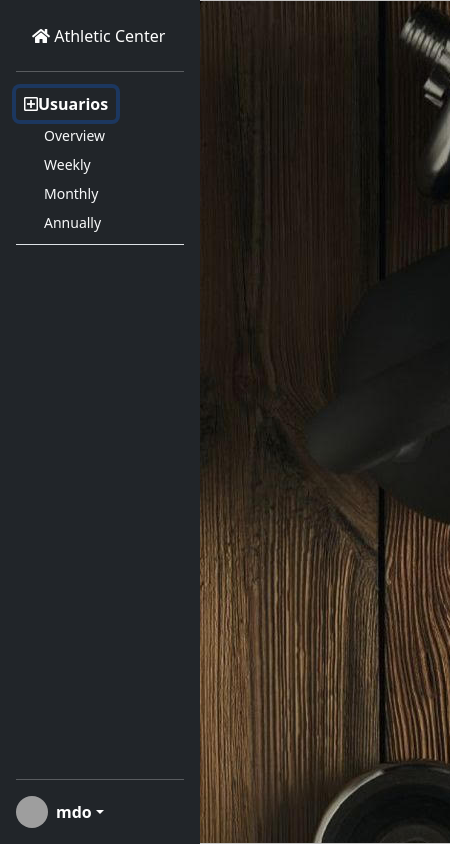
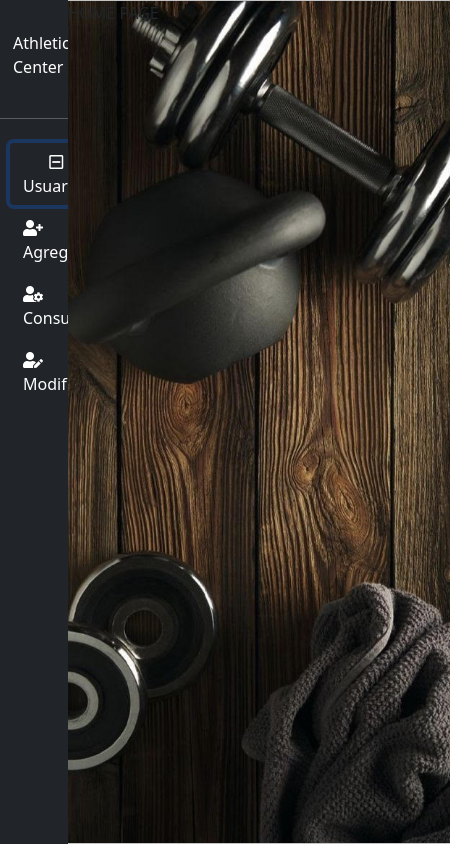
Before and after one commit to SaboHiriart/athadmin, an Electron app: page view-main/index.html in a window 450 px wide. Both pictures are taken after a click on the button "Usuarios". Drawn offline with nearby package versions, Linux system fonts and the light colour scheme; grey boxes are pictures that could not be loaded.

Commit message:
Full change in design

```diff
--- a/main.js
+++ b/main.js
@@ -18,7 +18,7 @@ function createLoginWindow() {
     });
     loginWindow.setResizable(false);
     loginWindow.setTitle('Athadmin');
-    //loginWindow.removeMenu();
+    loginWindow.removeMenu();
     loginWindow.loadFile(path.join(__dirname, 'view-login/index.html'));
 }
 
--- a/view-main/index.html
+++ b/view-main/index.html
@@ -4,7 +4,7 @@
 <head>
   <meta charset="utf-8" />
   <meta name="viewport" content="width=device-width, initial-scale=1" />
-  <!-- Bootstrap core CSS -->
+  <!-- Bootstrap, Fontawesome and Native CSS -->
   <link href="../node_modules/bootstrap/dist/css/bootstrap.min.css" rel="stylesheet" />
   <link rel="stylesheet" href="../node_modules/@fortawesome/fontawesome-free/css/all.min.css" />
   <link href="styles.css" rel="stylesheet" />
@@ -14,63 +14,33 @@
 
 <body>
   <main>
-    <div class="d-flex flex-column flex-shrink-0 p-3 text-white bg-dark" style="width: 200px">
-      <ul class="nav nav-tabs nav-pills flex-column mb-auto" id="tabs-Menu" role="tab-list">
-        <!-- Boton de Athletic Center -->
-        <li class="nav-item" role="presentation">
-          <a class="nav-link text-white" id="home-tab" data-bs-toggle="tab" data-bs-target="#home" role="tab"
-            aria-controls="home" aria-selected="true" aria-current="page">
-            <span><i class="fas fa-home"></i></span>
-            Athletic Center
-          </a>
-        </li>
-        <hr/>
-
-        <!-- Dropdown Menu para usuarios-->
-        <li class="mb-1">
-          <button class="btn btn-toggle align-items-center rounded collapsed text-white" data-bs-toggle="collapse" data-bs-target="#dashboard-collapse" aria-expanded="false">
-            <i class="far fa-plus-square mr-1"></i>Usuarios
+    <div class="sidebar-menu bg-dark">
+      <button class="btn mt-4 mb-3 bg-dark text-white" onclick="openTab(event, 'homePage')">
+        Athletic Center
+      </button>
+      <hr>
+      <ul class="mt-2">
+        <li>
+          <button id="btnSubmenuUsers" class="btn bg-dark text-white mb-1 tablink active" type="button" data-bs-toggle="collapse"
+            data-bs-target="#submenuUsers" aria-controls="submenuUsers" aria-expanded="false">
+            <span class="mr-2"><i id="icoSubmenuUsers" class="far fa-plus-square"></i></span>Usuarios
           </button>
-          <div class="collapse" id="dashboard-collapse">
-            <ul class="btn-toggle-nav list-unstyled fw-normal pb-1 small">
-              <li><a href="#" class="link-light rounded">Overview</a></li>
-              <li><a href="#" class="link-light rounded">Weekly</a></li>
-              <li><a href="#" class="link-light rounded">Monthly</a></li>
-              <li><a href="#" class="link-light rounded">Annually</a></li>
-            </ul>
+          <div class="collapse submenu" id="submenuUsers">
+            <button class="btn bg-dark text-white mb-1 tablink" onclick="openTab(event, 'addUser')"><i class="fas fa-user-plus"></i> Agregar</button>
+            <button class="btn bg-dark text-white mb-1 tablink" onclick="openTab(event, 'searchUser')"><i class="fas fa-user-cog"></i> Consultar</button>
+            <button class="btn bg-dark text-white mb-1 tablink" onclick="openTab(event, 'modifyUser')"><i class="fas fa-user-edit"></i> Modificar</button>
           </div>
         </li>
-        </li>
       </ul>
-
-      <hr/>
-      <div class="dropdown">
-        <a href="#" class="
-              d-flex
-              align-items-center
-              text-white text-decoration-none
-              dropdown-toggle
-            " id="dropdownUser1" data-bs-toggle="dropdown" aria-expanded="false">
-          <img src="https://github.com/mdo.png" alt="" width="32" height="32" class="rounded-circle me-2" />
-          <strong>mdo</strong>
-        </a>
-        <ul class="dropdown-menu dropdown-menu-dark text-small shadow" aria-labelledby="dropdownUser1">
-          <li><a class="dropdown-item" id="btnLogOut">Sign out</a></li>
-        </ul>
-      </div>
     </div>
-
-    <div class="b-example-divider tab-content" id="tab-content">
-      <div class="tab-pane fade show active" id="home" role="tabpanel" aria-labelledby="home-tab"></div>
-      <div class="tab-pane fade d-flex flex-column justify-content-center" id="users" role="tabpanel"
-        aria-labelledby="users-tab">
-        <h2 class="h1">USUARIOS</h2>
-        <div>
-          <h1>hola</h1>
-        </div>
-      </div>
+    <div class="panel-content">
+      <div class="tabcontent" id="homePage">HOME PAGE</div>
+      <div class="tabcontent" id="addUser">USER</div>
+      <div class="tabcontent" id="searchUser">SEARCH</div>
+      <div class="tabcontent" id="modifyUser">MODIFICAR</div>
     </div>
   </main>
+  <!-- Boostrap JS Bundle, Renderer JS And Sidebar JS -->
   <script src="../node_modules/bootstrap/dist/js/bootstrap.bundle.min.js"></script>
   <script src="./sidebar.js"></script>
   <script src="./renderer.js"></script>
--- a/view-main/renderer.js
+++ b/view-main/renderer.js
@@ -1,8 +1,19 @@
 const { ipcRenderer } = require("electron");
 
-const btnUsuarios = document.getElementById("btnUsuarios");
-const btnLogout = document.getElementById("btnLogOut");
+const btnSubmenuUsers = document.getElementById("btnSubmenuUsers");
+const icoSubmenuUsers = document.getElementById("icoSubmenuUsers");
 
-btnLogout.onclick = function () {
-  ipcRenderer.invoke("logOut");
+var userExpand = false;
+
+btnSubmenuUsers.onclick = function () {
+  if (userExpand === false) {
+    icoSubmenuUsers.classList.remove("fa-plus-square");
+    icoSubmenuUsers.classList.add("fa-minus-square");
+    userExpand = true;
+  } else {
+    icoSubmenuUsers.classList.remove("fa-minus-square");
+    icoSubmenuUsers.classList.add("fa-plus-square");
+    userExpand = false;
+    console.log(userExpand);
+  }
 };
--- a/view-main/sidebar.js
+++ b/view-main/sidebar.js
@@ -1,8 +1,20 @@
-/* global bootstrap: false */
-(function () {
-  'use strict'
-  var tooltipTriggerList = [].slice.call(document.querySelectorAll('[data-bs-toggle="tooltip"]'))
-  tooltipTriggerList.forEach(function (tooltipTriggerEl) {
-    new bootstrap.Tooltip(tooltipTriggerEl)
-  })
-})()
+window.onload = function() {
+  document.getElementById("homePage").style.display = "block";
+};
+
+function openTab(evt, tabName){
+     var i, tabcontent, tablinks;
+
+    tabcontent = document.getElementsByClassName("tabcontent");
+    for (i = 0; i < tabcontent.length; i++) {
+      tabcontent[i].style.display = "none";
+    }
+
+    tablinks = document.getElementsByClassName("tablinks");
+    for (i = 0; i < tablinks.length; i++) {
+      tablinks[i].className = tablinks[i].className.replace(" active", "");
+    }
+
+    document.getElementById(tabName).style.display = "block";
+    evt.currentTarget.className += " active";
+}
--- a/view-main/styles.css
+++ b/view-main/styles.css
@@ -1,3 +1,4 @@
+/* GENERAL CSS */
 body {
   min-height: 100vh;
   min-height: -webkit-fill-available;
@@ -17,9 +18,36 @@ main {
   overflow-y: hidden;
 }
 
-.b-example-divider {
+hr{
+  color: #ffffff;
+}
+
+/* SIDEBAR CSS */
+.sidebar-menu{
+  display: flex;
+  flex-direction: column;
+  width: 15%;
+}
+
+.sidebar-menu ul{
+  padding-left: 10px;
+}
+
+.brand-button{
+  color: #ffffff;
+  padding: 10px;
+}
+
+.submenu{
+  display: flex;
+  flex-direction: column;
+  width: 80%;
+}
+
+/*PANEL CONTENT CSS*/
+.panel-content {
   flex-shrink: 0;
-  width: calc(100% - 200px);
+  width: 85%;
   height: 100vh;
   background-color: rgba(0, 0, 0, .1);
   border: solid rgba(0, 0, 0, .15);
@@ -27,63 +55,16 @@ main {
   box-shadow: inset 0 .5em 1.5em rgba(0, 0, 0, .1), inset 0 .125em .5em rgba(0, 0, 0, .15);
 }
 
-.dropdown-toggle { outline: 0; }
-
-.nav-flush .nav-link {
-  border-radius: 0;
-}
-
-.btn-toggle {
-  display: inline-flex;
-  align-items: center;
-  padding: .25rem .5rem;
-  font-weight: 600;
-  color: white !important;
-  background-color: transparent;
-  border: 0;
-}
-
-.btn-toggle::before {
-  width: 1.25em;
-  line-height: 0;
-  transition: transform .35s ease;
-  transform-origin: .5em 50%;
-}
-
-.btn-toggle[aria-expanded="true"] {
-  color: white;
-}
-.btn-toggle[aria-expanded="true"]::before {
-  transform: rotate(90deg);
-}
-
-.btn-toggle-nav a {
-  display: inline-flex;
-  padding: .1875rem .5rem;
-  margin-top: .125rem;
-  margin-left: 1.25rem;
-  text-decoration: none;
-}
-
-.scrollarea {
-  overflow-y: auto;
-}
-
-.fw-semibold { font-weight: 600; }
-.lh-tight { line-height: 1.25; }
-
-.nav-link, #btnLogOut{
-  cursor: pointer;
-}
-
-.tab-pane{
+.tabcontent{
+  display: none;
   width: 100%;
   height: 100%;
 }
 
-/* CSS FOR TAB HOME */
-#home{
-  background-image: url("./assets/home/wallpaper.jpg");
+/* HOMA PAGE CSS */
+#homePage{
+  background-image: url('./assets/home/wallpaper.jpg');
+  background-position: center;
+  background-repeat: no-repeat;
+  background-size: cover;
 }
-
-/* CSS FOR TAB USERS */
```
